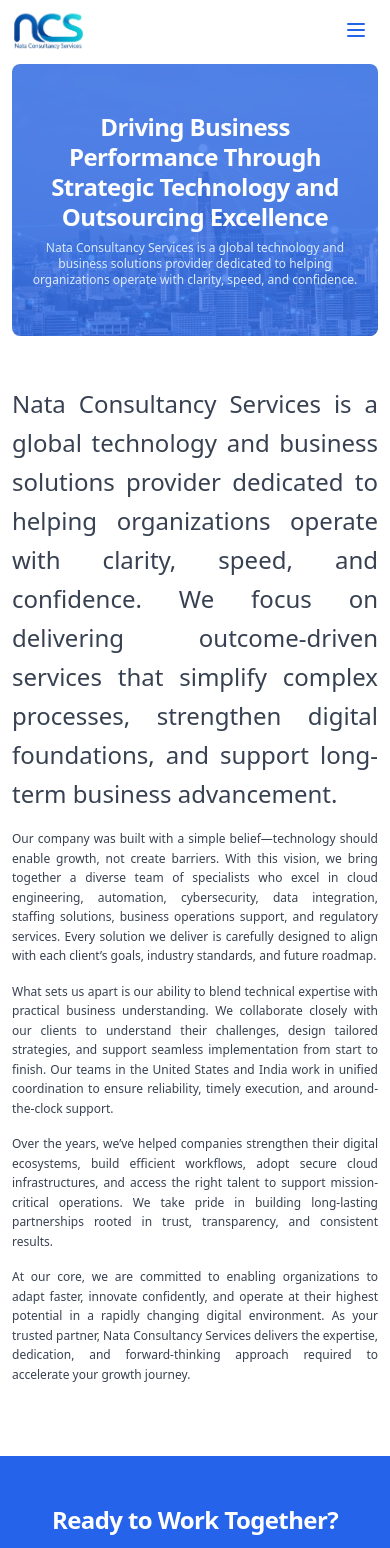
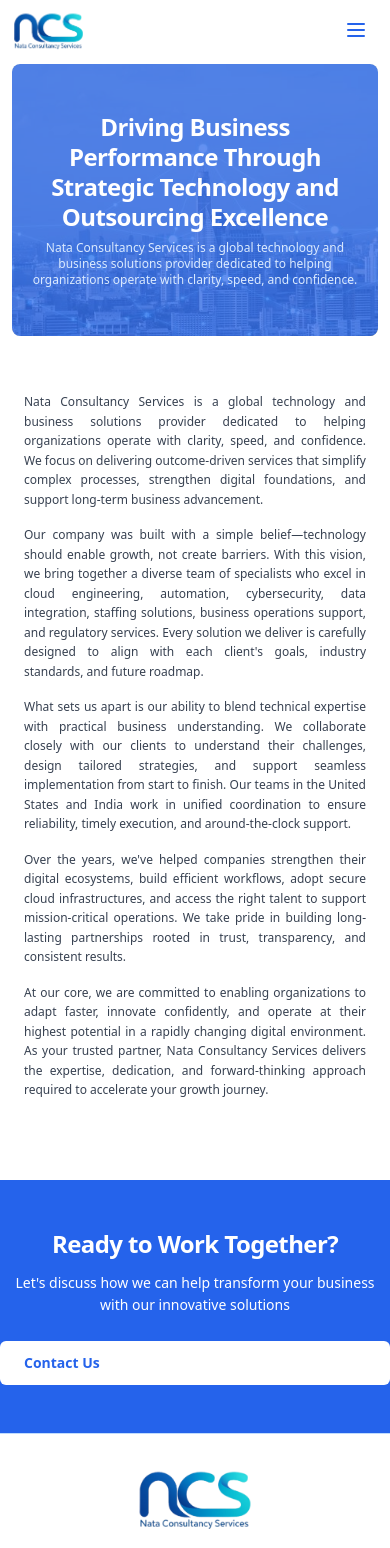
Before and after one commit to servicesnata-cell/natasite, a React (Vite) app: page /about in a window 390 px wide. Shown: the top 1548 px of the page. Built offline with nearby package versions, Linux system fonts and the light colour scheme.

Commit message:
asdwwwq001

```diff
--- a/src/pages/About.tsx
+++ b/src/pages/About.tsx
@@ -20,15 +20,15 @@ export default function About() {
       </div>
 
       {/* Main Content Section */}
-      <section className="py-6 sm:py-6 md:py-6 lg:py-">
-        <div className="max-w-7xl mx-auto">
+      <section className="py-8 sm:py-12 md:py-16 lg:py-8">
+        <div className="max-w-4xl mx-auto px-3 sm:px-4 md:px-6">
           <div className="space-y-4 sm:space-y-6 md:space-y-8 text-gray-700">
-              <p className="text-2xl sm:text-sm md:text-base lg:text-xl leading-relaxed text-justify">
+              <p className="text-xs sm:text-sm md:text-base lg:text-xl leading-relaxed text-justify">
                 Nata Consultancy Services is a global technology and business solutions provider dedicated to helping organizations operate with clarity, speed, and confidence. We focus on delivering outcome-driven services that simplify complex processes, strengthen digital foundations, and support long-term business advancement.
               </p>
 
               <p className="text-xs sm:text-sm md:text-base lg:text-xl leading-relaxed text-justify">
-                Our company was built with a simple belief—technology should enable growth, not create barriers. With this vision, we bring together a diverse team of specialists who excel in cloud engineering, automation, cybersecurity, data integration, staffing solutions, business operations support, and regulatory services. Every solution we deliver is carefully designed to align with each client’s goals, industry standards, and future roadmap.
+                Our company was built with a simple belief—technology should enable growth, not create barriers. With this vision, we bring together a diverse team of specialists who excel in cloud engineering, automation, cybersecurity, data integration, staffing solutions, business operations support, and regulatory services. Every solution we deliver is carefully designed to align with each client's goals, industry standards, and future roadmap.
               </p>
 
               <p className="text-xs sm:text-sm md:text-base lg:text-xl leading-relaxed text-justify">
@@ -36,7 +36,7 @@ export default function About() {
               </p>
 
               <p className="text-xs sm:text-sm md:text-base lg:text-xl leading-relaxed text-justify">
-                Over the years, we’ve helped companies strengthen their digital ecosystems, build efficient workflows, adopt secure cloud infrastructures, and access the right talent to support mission-critical operations. We take pride in building long-lasting partnerships rooted in trust, transparency, and consistent results.
+                Over the years, we've helped companies strengthen their digital ecosystems, build efficient workflows, adopt secure cloud infrastructures, and access the right talent to support mission-critical operations. We take pride in building long-lasting partnerships rooted in trust, transparency, and consistent results.
               </p>
 
               <p className="text-xs sm:text-sm md:text-base lg:text-xl leading-relaxed text-justify">
--- a/src/pages/ServiceDetail.tsx
+++ b/src/pages/ServiceDetail.tsx
@@ -356,12 +356,12 @@ export default function ServiceDetail() {
       <section className="py-8 sm:py-12 md:py-16 lg:py-24 px-3 sm:px-4 md:px-6 bg-white">
         <div className="max-w-7xl mx-auto">
           <h2 className="text-2xl sm:text-3xl md:text-4xl lg:text-5xl font-bold mb-4 sm:mb-6 text-blue-900">Overview</h2>
-          <p className="text-sm sm:text-base md:text-lg lg:text-xl text-slate-700 leading-relaxed">{service.longDescription}</p>
+          <p className="text-xs sm:text-sm md:text-base lg:text-xl leading-relaxed text-justify">{service.longDescription}</p>
         </div>
       </section>
 
       {/* What We Offer */}
-      <section className="py-8 sm:py-12 md:py-16 lg:py-20 px-3 sm:px-4 md:px-6 bg-white">
+      <section className="py-8 sm:py-12 md:py-16 lg:py-3 px-3 sm:px-4 md:px-6 bg-white">
         <div className="max-w-7xl mx-auto">
           <h2 className="text-2xl sm:text-3xl md:text-4xl lg:text-5xl font-bold mb-6 sm:mb-8 text-blue-900">What We Offer</h2>
           <div className="grid grid-cols-1 md:grid-cols-2 gap-4 sm:gap-6 md:gap-8 lg:gap-10">
```
